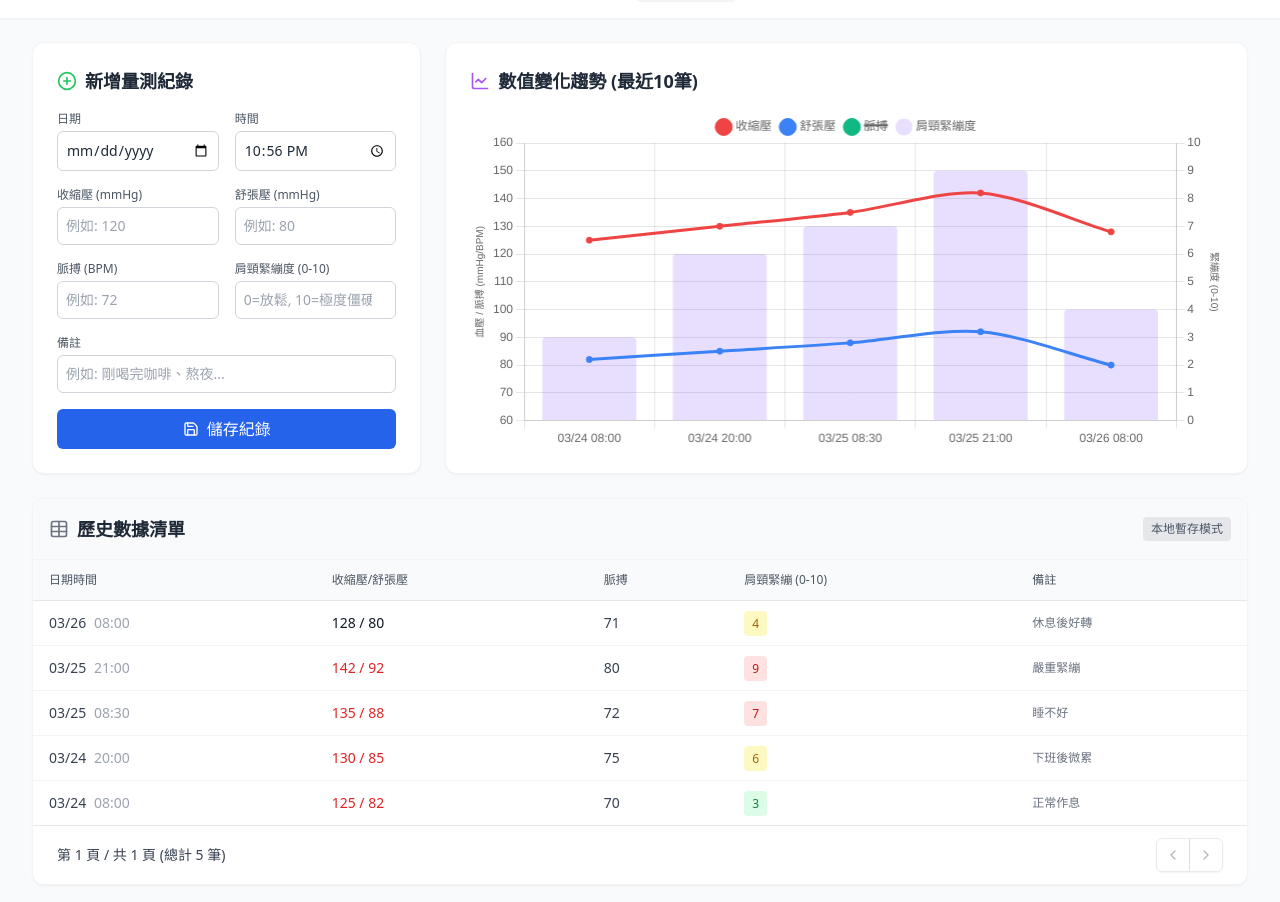
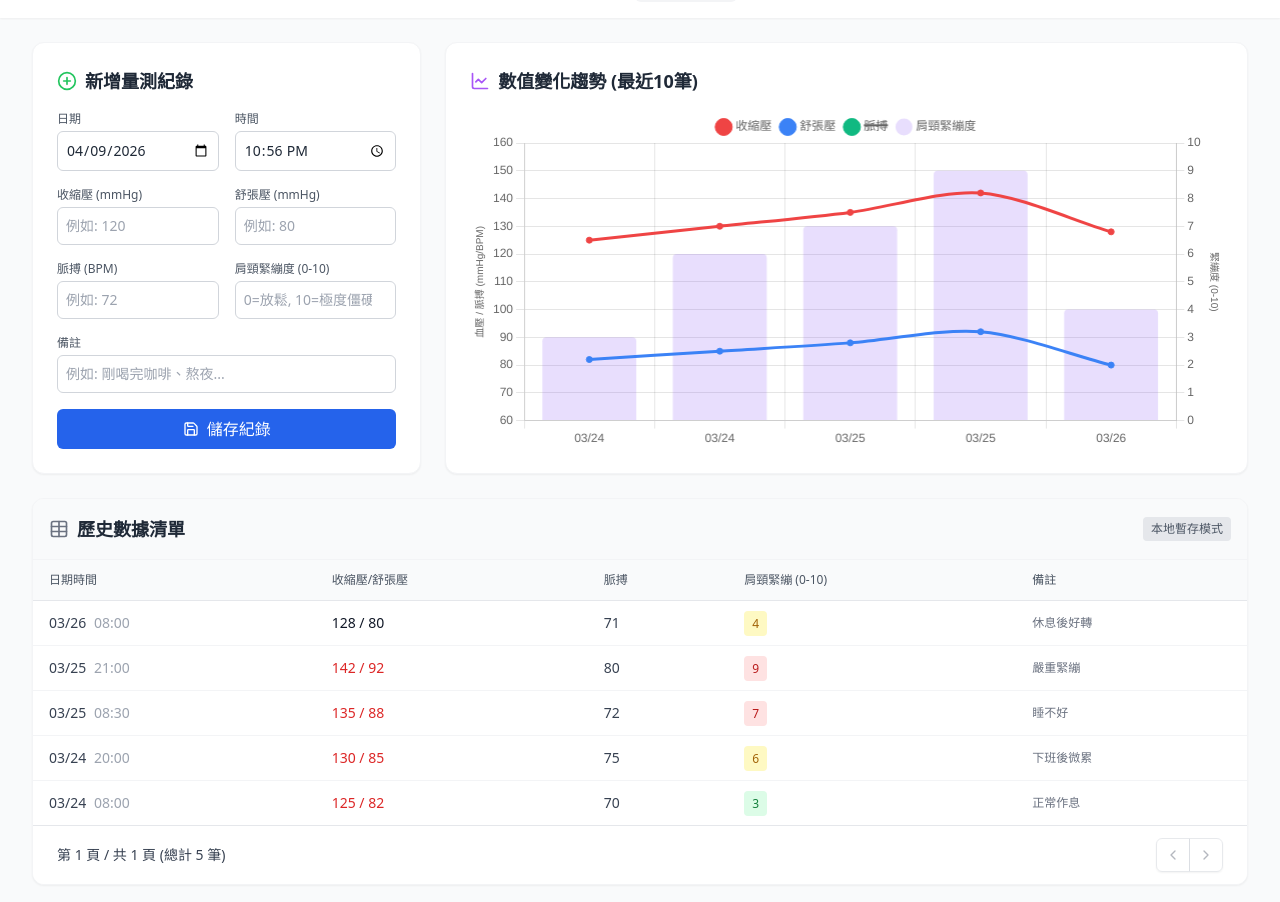
Before and after one commit to ropin13/ropin13.github.io, a plain HTML site: page health.html in a window 1280 px wide. Shown: the part 46-948 px from the top of the page. Drawn offline with nearby package versions, Linux system fonts and the light colour scheme.

Commit message:
Fix health date initialization and timeline formatting

```diff
--- a/health.html
+++ b/health.html
@@ -174,13 +174,45 @@
             console.warn('環境不支援 LocalStorage 讀取:', e);
         }
 
+        // 轉換 Date 物件為 input[type="date"] 可用格式 (YYYY-MM-DD)
+        function toLocalDateInputValue(dateObj) {
+            const tzOffsetMs = dateObj.getTimezoneOffset() * 60 * 1000;
+            return new Date(dateObj.getTime() - tzOffsetMs).toISOString().slice(0, 10);
+        }
+
         // 設定目前時間為表單預設值
         function setDefaultDateTime() {
             const now = new Date();
-            const localDate = now.toLocaleDateString('zh-TW'); // YYYY-MM-DD
+            const localDate = toLocalDateInputValue(now); // YYYY-MM-DD
             const localTime = now.toTimeString().substring(0,5); // HH:MM
             document.getElementById('inputDate').value = localDate;
             document.getElementById('inputTime').value = localTime;
+        }
+
+        // 將各種日期來源正規化為 YYYY-MM-DD，避免排序/顯示異常
+        function normalizeDateString(dateRaw) {
+            if (!dateRaw) return '';
+
+            if (dateRaw instanceof Date && !isNaN(dateRaw.getTime())) {
+                return toLocalDateInputValue(dateRaw);
+            }
+
+            const raw = String(dateRaw).trim();
+            if (!raw) return '';
+
+            // 常見格式: YYYY-MM-DD、YYYY/MM/DD、YYYY-MM-DDTHH:mm:ss...
+            const directDateMatch = raw.match(/^(\d{4})[-/](\d{1,2})[-/](\d{1,2})/);
+            if (directDateMatch) {
+                const [, y, m, d] = directDateMatch;
+                return `${y}-${String(m).padStart(2, '0')}-${String(d).padStart(2, '0')}`;
+            }
+
+            const parsed = new Date(raw);
+            if (!isNaN(parsed.getTime())) {
+                return toLocalDateInputValue(parsed);
+            }
+
+            return raw.substring(0, 10).replace(/\//g, '-');
         }
 
         // 顯示訊息提示
@@ -251,7 +283,7 @@
 
         // 將原始資料轉換為標準時間戳記 (Timestamp) 供精準排序
         function getSortableTimestamp(dateRaw, timeRaw) {
-            const dateStr = String(dateRaw).substring(0, 10); // YYYY-MM-DD
+            const dateStr = normalizeDateString(dateRaw); // YYYY-MM-DD
             let timeStr = String(timeRaw);
 
             // 處理 GAS 回傳的奇特時間格式
@@ -267,12 +299,13 @@
             }
 
             // 組合並回傳絕對時間數值
-            return new Date(`${dateStr}T${timeStr}`).getTime();
+            const ts = new Date(`${dateStr}T${timeStr}`).getTime();
+            return Number.isNaN(ts) ? 0 : ts;
         }
 
         // 格式化顯示用字串 (MM/DD HH:mm)
         function formatDisplayDateTime(dateRaw, timeRaw) {
-            const dateStr = String(dateRaw).substring(0, 10);
+            const dateStr = normalizeDateString(dateRaw);
             const dateParts = dateStr.split('-');
             const formattedDate = dateParts.length === 3 ? `${dateParts[1]}/${dateParts[2]}` : dateStr;
 
@@ -302,8 +335,8 @@
                 .slice(-10);
 
             const labels = sortedData.map(d => {
-                const { formattedDate, formattedTime } = formatDisplayDateTime(d.date, d.time);
-                return `${formattedDate} ${formattedTime}`;
+                const { formattedDate } = formatDisplayDateTime(d.date, d.time);
+                return formattedDate;
             });
 
             chartInstance = new Chart(ctx, {
```
